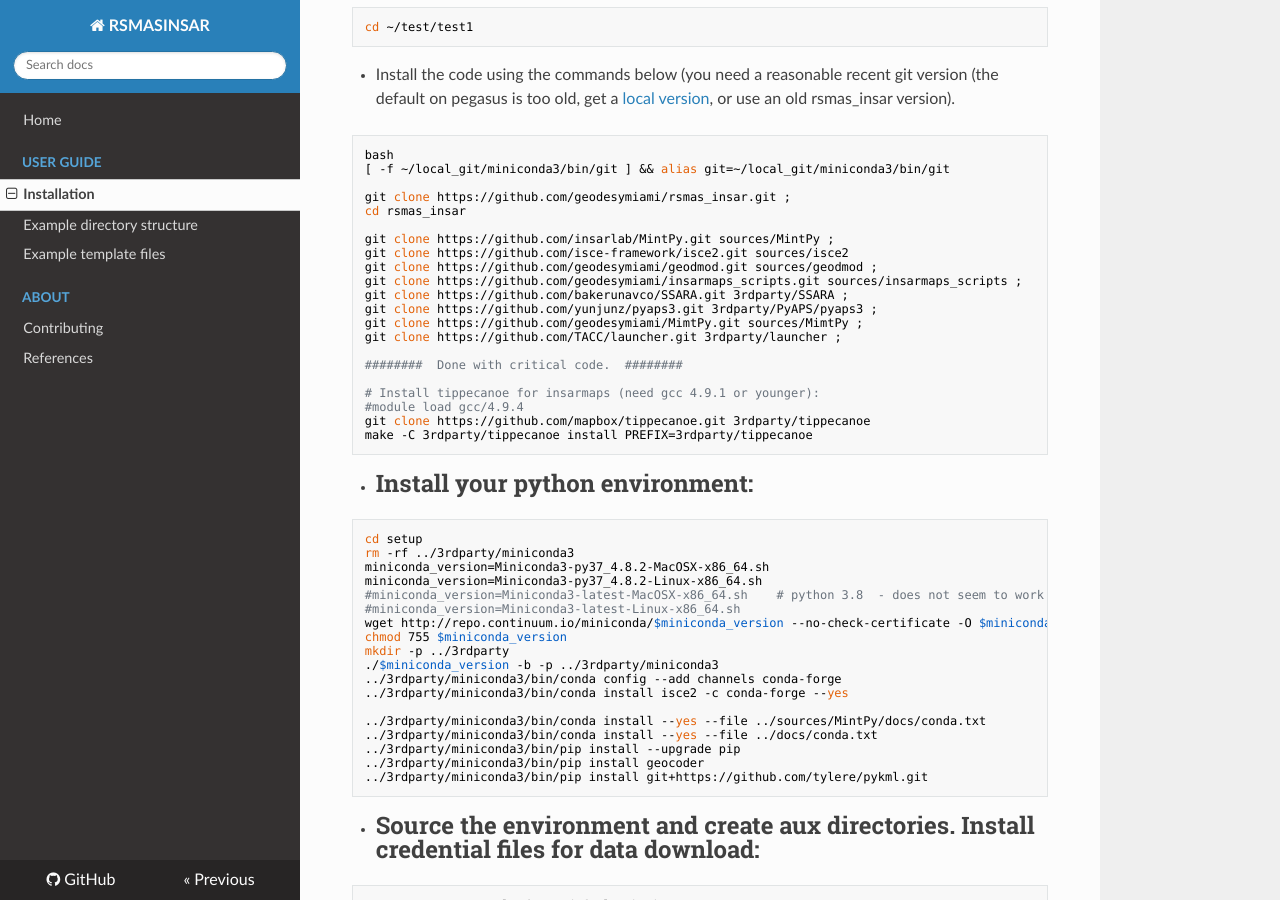
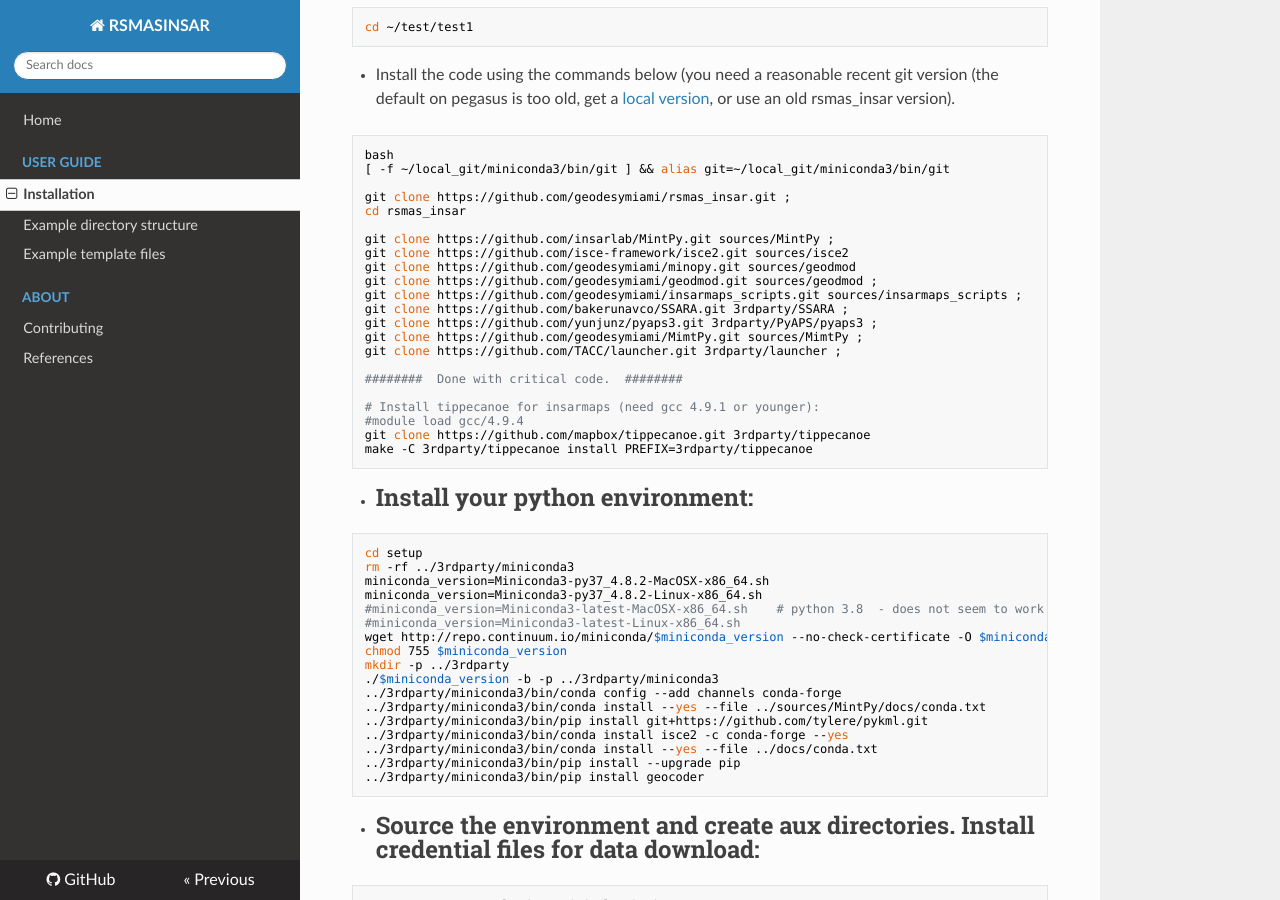
Before and after one commit to geodesymiami/rsmas_insar, an MkDocs documentation site: the page built from docs/installation.md, in a window 1280 px wide and 900 px high, scrolled down 471 px. Built offline with MkDocs 1.6.1, drawn with Linux system fonts in a browser that asks for light colours; nearby versions of some CDN libraries.

Commit message:
installation.md: changed order to MintPy, isce, minsar

````diff
--- a/docs/installation.md
+++ b/docs/installation.md
@@ -27,6 +27,7 @@ cd rsmas_insar
 
 git clone https://github.com/insarlab/MintPy.git sources/MintPy ;
 git clone https://github.com/isce-framework/isce2.git sources/isce2
+git clone https://github.com/geodesymiami/minopy.git sources/geodmod
 git clone https://github.com/geodesymiami/geodmod.git sources/geodmod ;
 git clone https://github.com/geodesymiami/insarmaps_scripts.git sources/insarmaps_scripts ;
 git clone https://github.com/bakerunavco/SSARA.git 3rdparty/SSARA ;
@@ -54,13 +55,12 @@ chmod 755 $miniconda_version
 mkdir -p ../3rdparty
 ./$miniconda_version -b -p ../3rdparty/miniconda3
 ../3rdparty/miniconda3/bin/conda config --add channels conda-forge
+../3rdparty/miniconda3/bin/conda install --yes --file ../sources/MintPy/docs/conda.txt
+../3rdparty/miniconda3/bin/pip install git+https://github.com/tylere/pykml.git
 ../3rdparty/miniconda3/bin/conda install isce2 -c conda-forge --yes
-
-../3rdparty/miniconda3/bin/conda install --yes --file ../sources/MintPy/docs/conda.txt
 ../3rdparty/miniconda3/bin/conda install --yes --file ../docs/conda.txt
 ../3rdparty/miniconda3/bin/pip install --upgrade pip
 ../3rdparty/miniconda3/bin/pip install geocoder
-../3rdparty/miniconda3/bin/pip install git+https://github.com/tylere/pykml.git
 ```
 * #Source the environment and create aux directories. Install credential files for data download:
 ```
````
